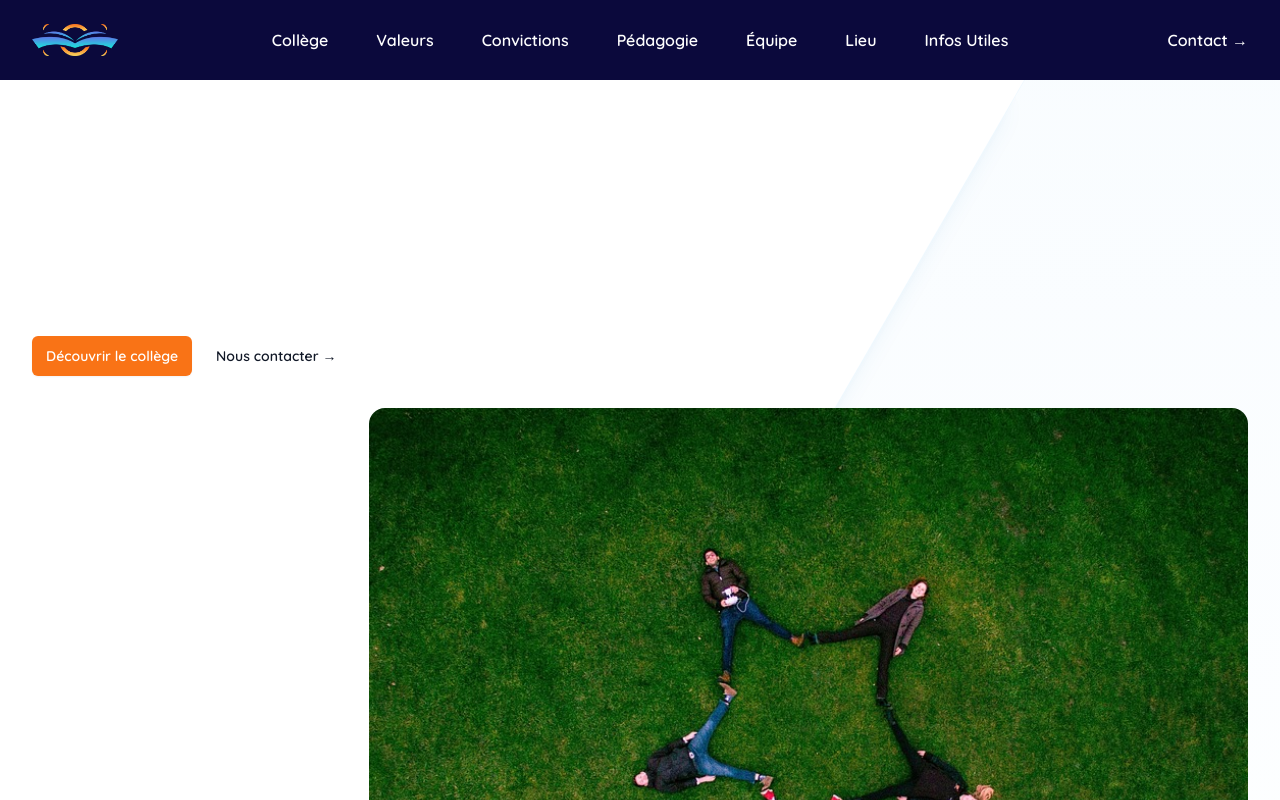
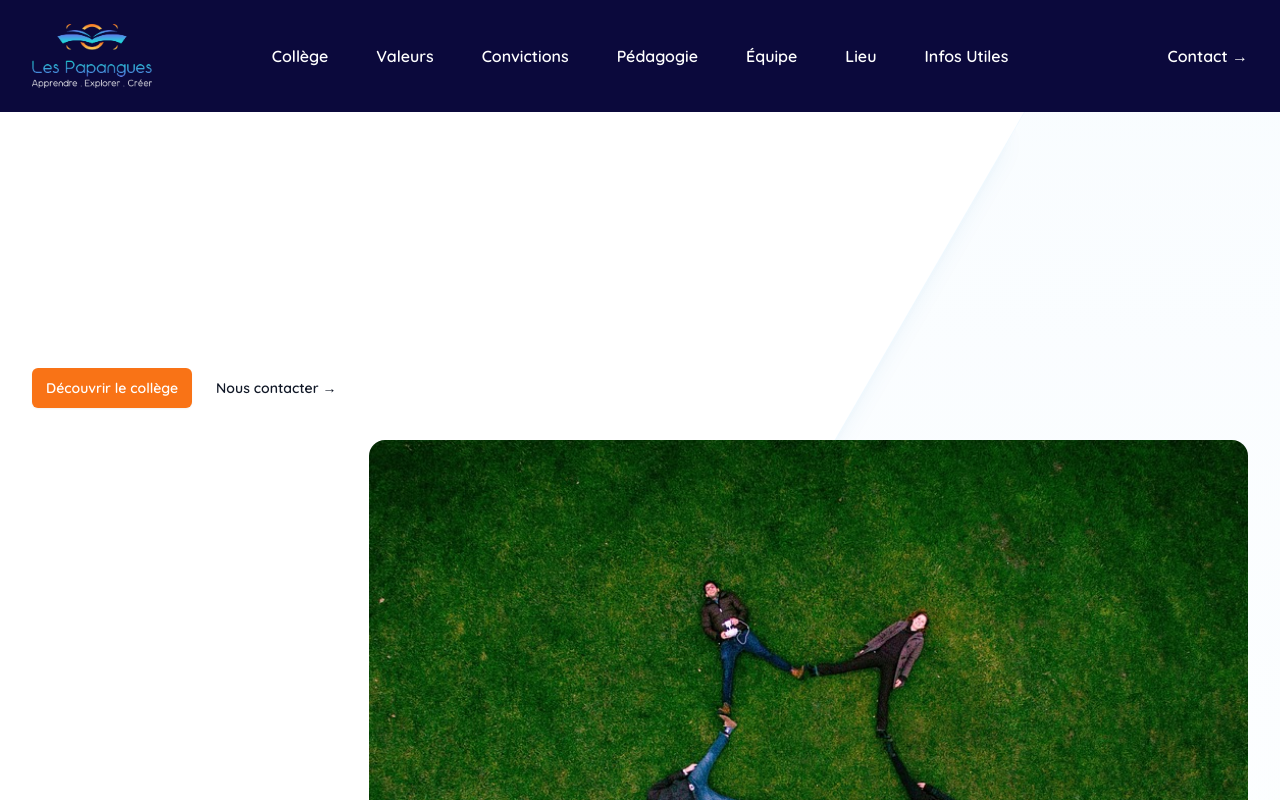
Before and after one commit to sgautier-dev/lespapangues, a Next.js app: page / in a window 1280 px wide. Shown: the top 800 px of the page. Built offline with nearby package versions, Linux system fonts and the light colour scheme.

Commit message:
header updated

```diff
--- a/src/components/Header.tsx
+++ b/src/components/Header.tsx
@@ -6,7 +6,7 @@ import { Bars3Icon, XMarkIcon } from "@heroicons/react/24/outline"
 import { navigation } from "@/lib/navigation"
 import Link from "next/link"
 import Image from "next/image"
-import logo from "@/images/icononly_transparent_nobuffer.png"
+import logo from "@/images/fulllogo_transparent_nobuffer.png"
 
 export default function Header() {
 	const [mobileMenuOpen, setMobileMenuOpen] = useState(false)
@@ -23,9 +23,9 @@ export default function Header() {
 						<Image
 							alt="Collège les Papangues"
 							src={logo}
-							className="h-8 w-auto"
+							className="h-16 w-auto"
 							width={1280}
-							height={475}
+							height={681}
 							priority
 						/>
 					</Link>
@@ -70,9 +70,9 @@ export default function Header() {
 							<Image
 								alt="Collège les Papangues"
 								src={logo}
-								className="h-8 w-auto"
+								className="h-16 w-auto"
 								width={1280}
-								height={475}
+								height={681}
 								priority
 							/>
 						</Link>
```
Also changed, not shown: src/images/fulllogo.png (added), src/images/fulllogo_transparent_nobuffer.png (added).
